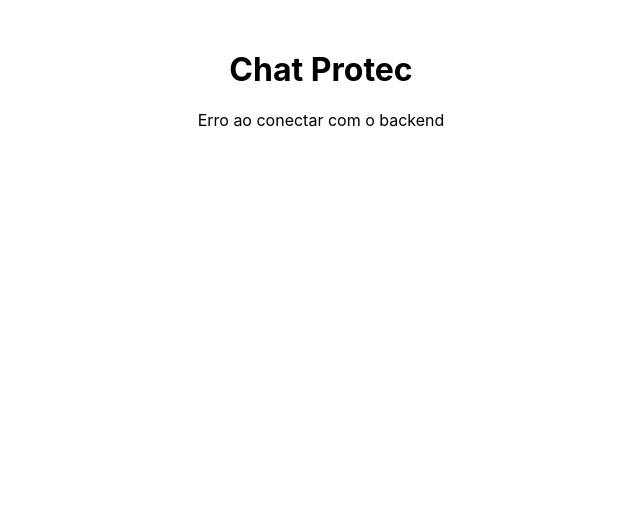
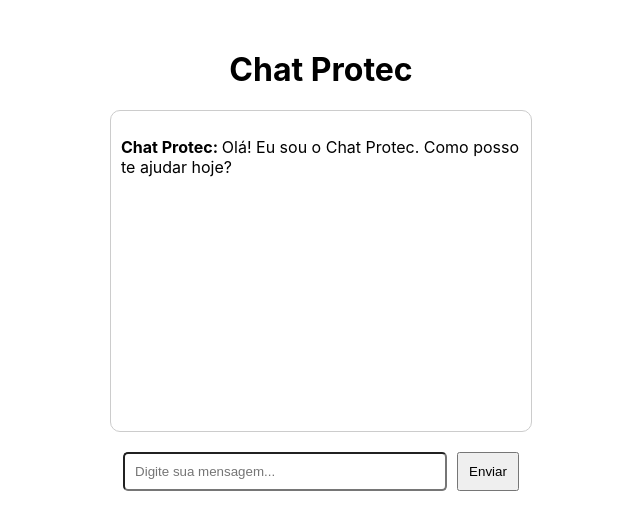
Before and after one commit to pedropelegrini/chatbot-Univesp, a React (Create React App) app in the folder frontend/: page / in a window 1280 px wide. Shown: the top 530 px of the page, without its empty margins (319-959 px from the left). Built offline with nearby package versions, Linux system fonts and the light colour scheme; no server answers.

Commit message:
Parte funcional ok

```diff
--- a/frontend/src/App.js
+++ b/frontend/src/App.js
@@ -1,25 +1,63 @@
-import React, { useEffect, useState } from "react";
-import { getStatus } from "./api";
+import React, { useState } from "react";
+import axios from "axios";
+
+const API_URL = "http://127.0.0.1:8000";
 
 function App() {
-  const [message, setMessage] = useState("");
+  const [messages, setMessages] = useState([
+    { sender: "bot", text: "Olá! Eu sou o Chat Protec. Como posso te ajudar hoje?" }
+  ]);
+  const [input, setInput] = useState("");
 
-  useEffect(() => {
-    getStatus()
-      .then(response => {
-        console.log("Backend conectado:", response.data);
-        setMessage(`Backend conectado: ${response.data.status} (${response.data.time})`);
-      })
-      .catch(error => {
-        console.error("Erro ao conectar com o backend:", error);
-        setMessage("Erro ao conectar com o backend");
-      });
-  }, []);
+  const sendMessage = async () => {
+    if (!input.trim()) return;
+
+    const userMsg = { sender: "user", text: input };
+    setMessages([...messages, userMsg]);
+    setInput("");
+
+    try {
+      const response = await axios.post(`${API_URL}/chat`, { text: input });
+      const botMsg = { sender: "bot", text: response.data.reply };
+      setMessages(prev => [...prev, botMsg]);
+    } catch (error) {
+      setMessages(prev => [...prev, { sender: "bot", text: "Erro ao conectar com o servidor." }]);
+      console.error(error);
+    }
+  };
 
   return (
     <div style={{ textAlign: "center", marginTop: "50px" }}>
       <h1>Chat Protec</h1>
-      <p>{message ? message : "Conectando ao backend..."}</p>
+      <div
+        style={{
+          margin: "20px auto",
+          width: "400px",
+          height: "300px",
+          border: "1px solid #ccc",
+          borderRadius: "10px",
+          padding: "10px",
+          overflowY: "auto",
+          textAlign: "left"
+        }}
+      >
+        {messages.map((msg, i) => (
+          <p key={i} style={{ textAlign: msg.sender === "user" ? "right" : "left" }}>
+            <b>{msg.sender === "user" ? "Você: " : "Chat Protec: "}</b>
+            {msg.text}
+          </p>
+        ))}
+      </div>
+      <input
+        type="text"
+        value={input}
+        onChange={e => setInput(e.target.value)}
+        placeholder="Digite sua mensagem..."
+        style={{ width: "300px", padding: "10px", borderRadius: "5px" }}
+      />
+      <button onClick={sendMessage} style={{ marginLeft: "10px", padding: "10px" }}>
+        Enviar
+      </button>
     </div>
   );
 }
```
Also changed, not shown: 2 other files (tests, documents, lock files or other folders).
